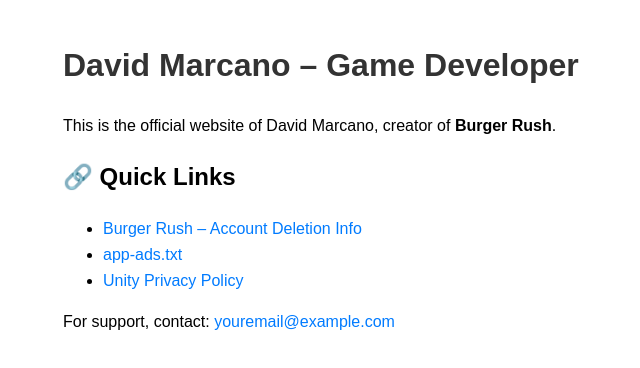
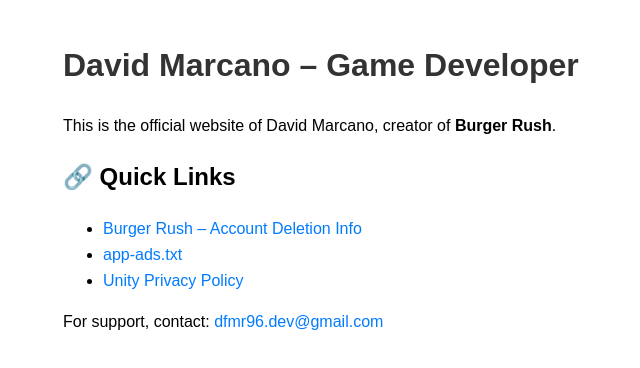
Before and after one commit to dfmr96/dfmr96.github.io, a plain HTML site: page index.html in a window 1280 px wide. Shown: the full height of the page, 277-917 px from the left. Drawn offline with Linux system fonts and the light colour scheme.

Commit message:
Update index.html

```diff
--- a/index.html
+++ b/index.html
@@ -22,6 +22,6 @@
     <li><a href="https://unity.com/legal/privacy-policy" target="_blank">Unity Privacy Policy</a></li>
   </ul>
 
-  <p>For support, contact: <a href="mailto:youremail@example.com">youremail@example.com</a></p>
+  <p>For support, contact: <a href="mailto:dfmr96.dev@gmail.com">dfmr96.dev@gmail.com</a></p>
 </body>
 </html>
```
